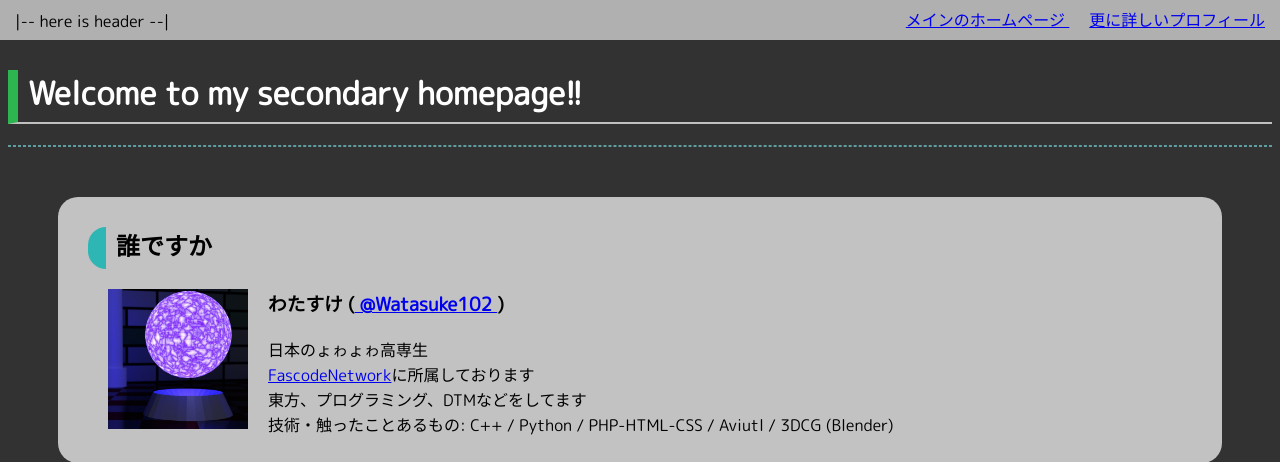
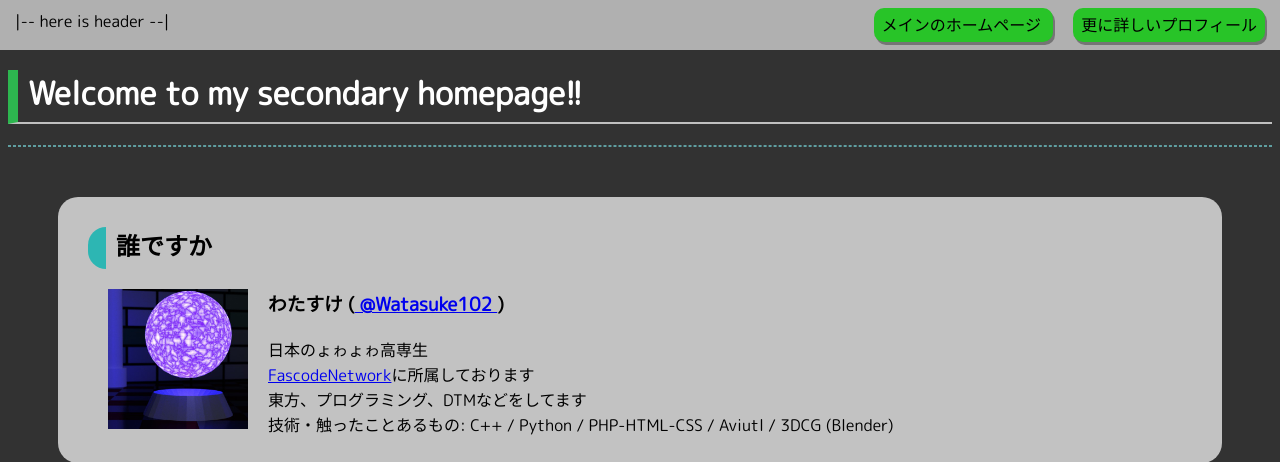
Before and after one commit to watasuke102/watasuke102.github.io, a PHP site: page / in a window 1280 px wide. Shown: the top 462 px of the page. Run offline with PHP 8.4, Linux system fonts and the light colour scheme.

Commit message:
[update] : ヘッダー右リンクをボタンっぽくした

```diff
--- a/index.php
+++ b/index.php
@@ -6,7 +6,7 @@
 	<link rel="stylesheet" href="main.css">
 </head>
 
-<html lang="ja-JP">
+<html>
 
 <header>
 	<div class="header-left">
--- a/main.css
+++ b/main.css
@@ -39,7 +39,7 @@ header{
 	top        : 0px;
 	left       : 0px;
 	width      : 100vw;
-	height     : 30px;
+	height     : 40px;
 }
 
 body{
@@ -76,8 +76,18 @@ body{
 	float        : right;
 	text-align   : right;
 	margin-right : 20px;
-	line-height  : 30px;
+	line-height  : 40px;
 }
-.header-right a{
-	margin: 0px 10px;
+.header-right > a{
+	text-decoration : none;
+	border-radius   : 10px;
+	padding         : 6px 8px;
+	margin          : 0px 10px;
+
+	color:black;
+	background-color: rgb(40,196,40);
+	filter: drop-shadow(2px 3px rgba(60,60,60, 0.5));
 }
+.header-right > a:hover{
+	background-color: rgb(70,226,70);
+}
```
